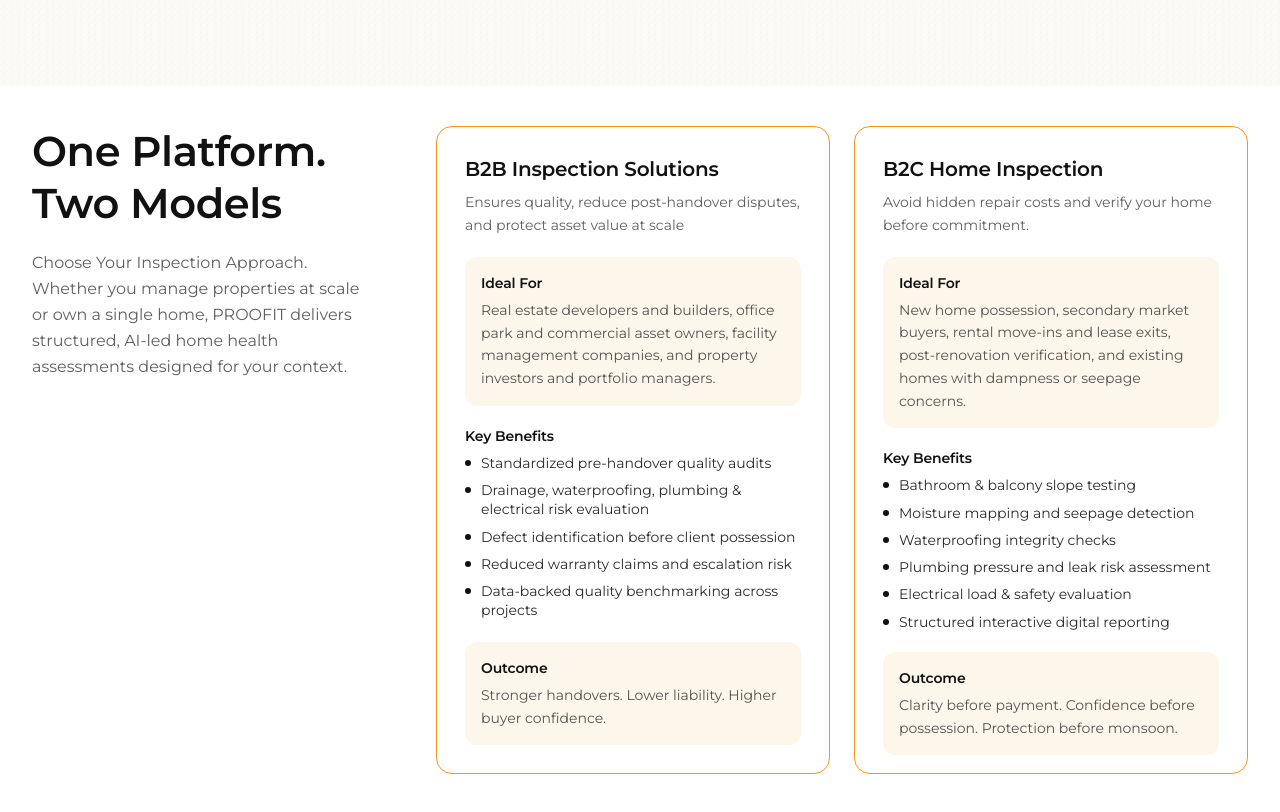
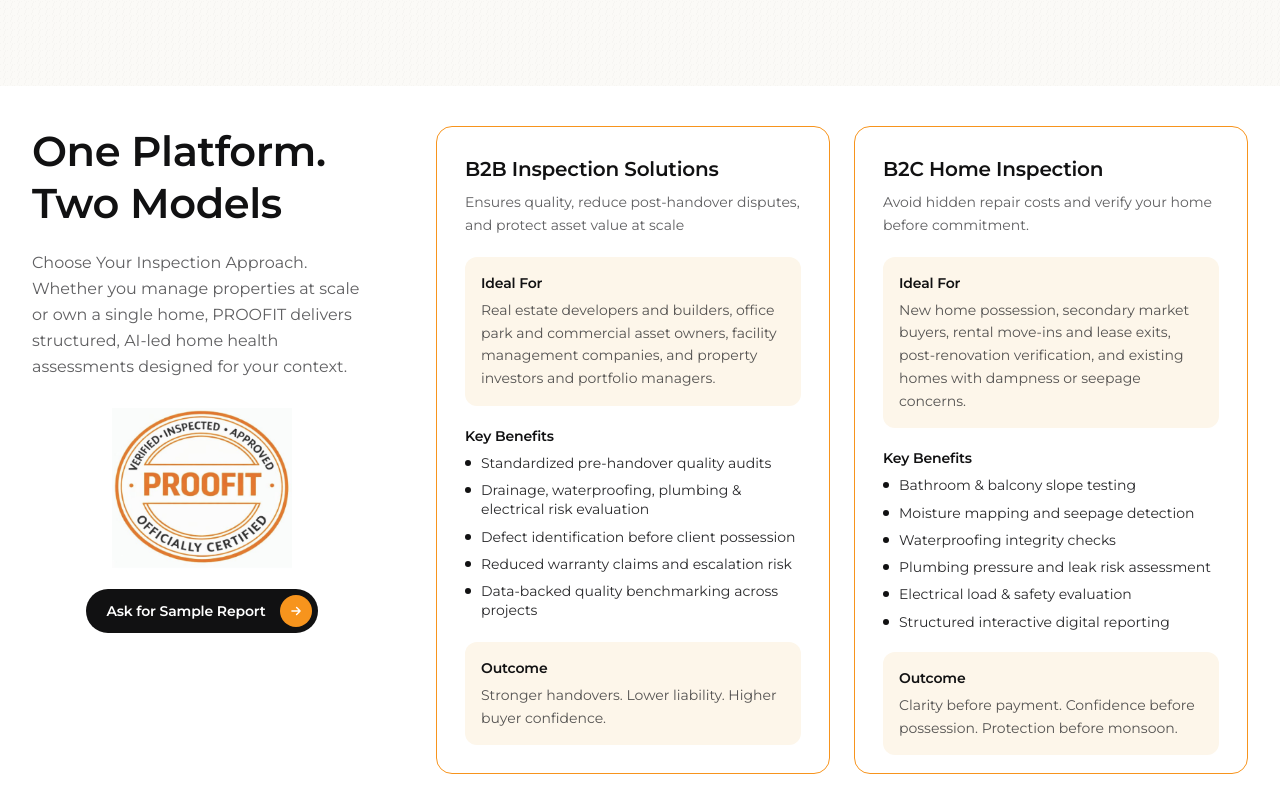
Before and after one commit to cyberpaapi/ProofitRevamp, a Next.js app: page / in a window 1280 px wide. Shown: the part 6900-7712 px from the top of the page. Built offline with nearby package versions, Linux system fonts and the light colour scheme; no server answers.

Commit message:
Add sample report stamp CTA

```diff
--- a/components/ModelsReveal.tsx
+++ b/components/ModelsReveal.tsx
@@ -1,6 +1,9 @@
 "use client";
 
+import Image from "next/image";
 import { useEffect, useRef } from "react";
+import ArrowBtn from "@/components/ArrowBtn";
+import { site } from "@/lib/site";
 
 export type InspectionModel = {
   title: string;
@@ -33,6 +36,29 @@
         <p className="mt-1.5 text-sm leading-relaxed text-ink-soft/80">{model.outcome}</p>
       </div>
     </article>
+  );
+}
+
+function SampleReportPrompt({ className = "" }: { className?: string }) {
+  return (
+    <div className={`flex flex-col items-center ${className}`}>
+      <Image
+        src="/images/proofit-certified-stamp.png"
+        alt="Proofit officially certified inspection stamp"
+        width={266}
+        height={244}
+        sizes="(min-width: 1024px) 180px, 168px"
+        className="h-auto w-[10.5rem] object-contain lg:w-[11.25rem]"
+      />
+      <ArrowBtn
+        href={site.whatsappSampleReport}
+        external
+        variant="dark"
+        className="mt-4 focus-visible:outline focus-visible:outline-2 focus-visible:outline-offset-4 focus-visible:outline-brand"
+      >
+        Ask for Sample Report
+      </ArrowBtn>
+    </div>
   );
 }
 
@@ -77,7 +103,7 @@
   return (
     <section ref={stageRef} className="relative mb-24 hidden h-[150vh] lg:block">
       <div className="sticky top-[72px] mx-auto grid h-[calc(100vh-72px)] max-w-7xl grid-cols-[minmax(260px,340px)_1fr] gap-16 px-8 py-10">
-        <div>
+        <div className="flex min-h-0 flex-col">
           <h2 className="font-display text-[2.6rem] font-semibold leading-tight">
             One Platform.
             <br />
@@ -87,6 +113,7 @@
             Choose Your Inspection Approach. Whether you manage properties at scale or own a single home, PROOFIT
             delivers structured, AI-led home health assessments designed for your context.
           </p>
+          <SampleReportPrompt className="mt-7" />
         </div>
 
         <div ref={deckRef} className="relative h-full min-h-0 overflow-visible">
@@ -114,6 +141,7 @@
         Choose Your Inspection Approach. Whether you manage properties at scale or own a single home, PROOFIT
         delivers structured, AI-led home health assessments designed for your context.
       </p>
+      <SampleReportPrompt className="mt-7" />
       <div className="mt-8 grid gap-6">
         <ModelCard model={b2b} />
         <ModelCard model={b2c} />
--- a/lib/site.ts
+++ b/lib/site.ts
@@ -12,6 +12,8 @@
   ],
   email: "info@proofitcompany.com",
   whatsapp: "https://api.whatsapp.com/send?phone=919594013666&text=Inspection%20Enquiry",
+  whatsappSampleReport:
+    "https://api.whatsapp.com/send?phone=919594013666&text=Hi%20Proofit%2C%20I%27d%20like%20to%20see%20a%20sample%20inspection%20report.",
   city: "Mumbai",
   serviceArea: "Mumbai, Navi Mumbai & Thane",
 };
```
Also changed, not shown: public/images/proofit-certified-stamp.png (added).
